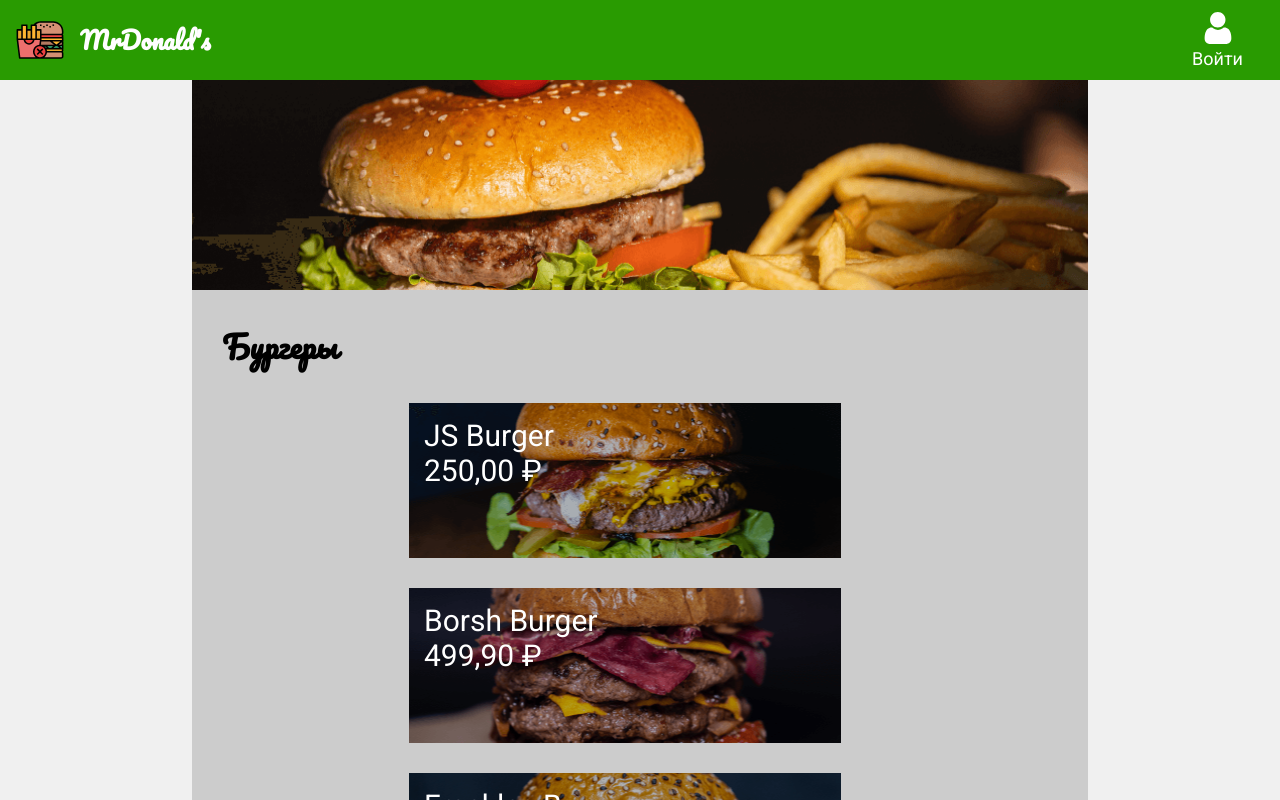
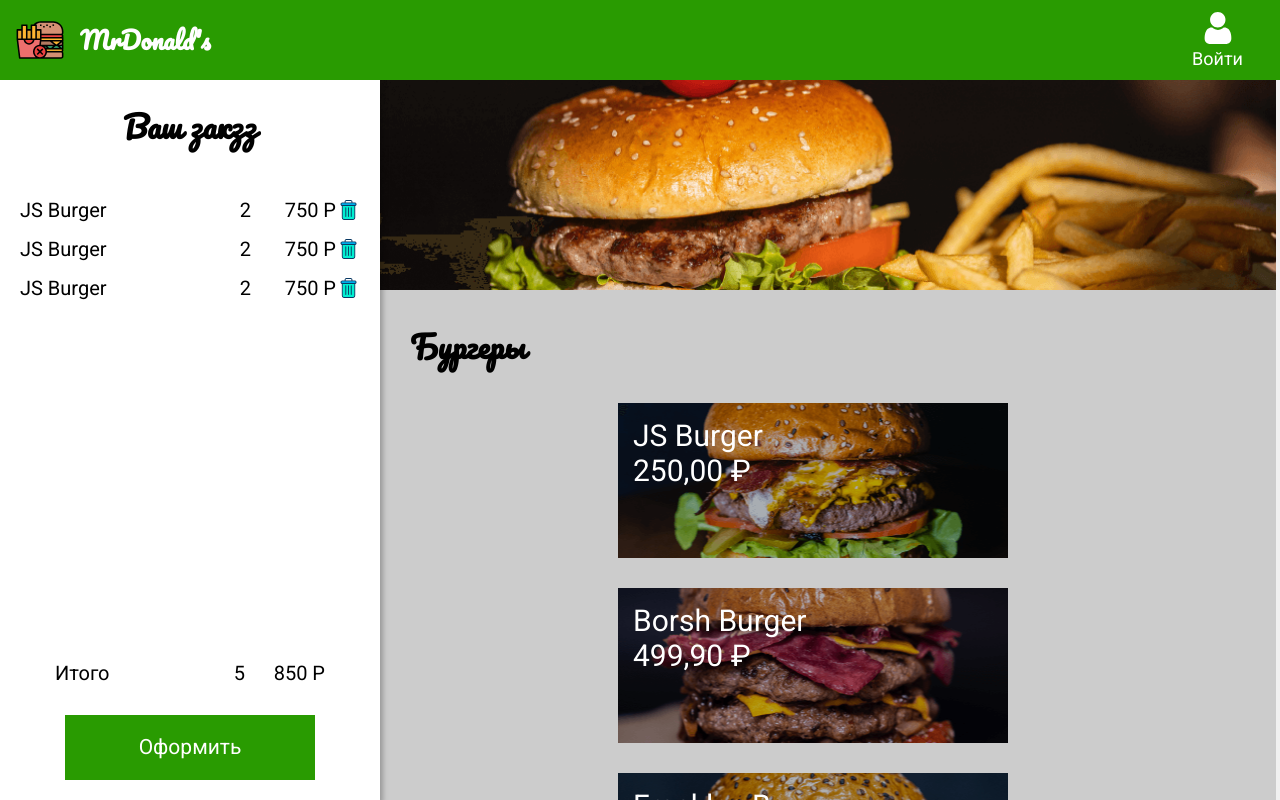
Before and after one commit to VitaliySkorickiy/mr_donalds, a React (Create React App) app: page / in a window 1280 px wide. Shown: the top 800 px of the page. Built offline with nearby package versions, Linux system fonts and the light colour scheme.

Commit message:
список покупок

```diff
--- a/src/App.js
+++ b/src/App.js
@@ -4,6 +4,7 @@
 import { Menu } from './components/Menu';
 import { GlobalStyle } from './components/GlobalStyle';
 import { ModalItem } from './components/ModalItem';
+import { Order } from './components/Order';
 
 
 
@@ -15,6 +16,7 @@
     <>
       <GlobalStyle />
       <NavBar />
+      <Order />
       <Menu setOpenItem={setOpenItem} />
       <ModalItem
         openItem={openItem}
--- a/src/components/Button.js
+++ /dev/null
@@ -1,17 +0,0 @@
-import styled from 'styled-components';
-
-
-export const Button = styled.button`
-
-  position: absolute;
-  width: 250px;
-  height: 65px;
-  left: 175px;
-  top: 492px;
-
-  background: #299B01;
-  font-family: Roboto;
-  font-size: 21px;
-  line-height: 25px;
-  color: #FFFFFF;
-`;
--- /dev/null
+++ b/src/components/ButtonCheckout.js
@@ -0,0 +1,26 @@
+import styled from 'styled-components';
+
+
+export const ButtonCheckout = styled.button`
+
+  width: 250px;
+  height: 65px;
+  display: block;
+
+  margin: 0 auto;
+
+  background-color: #299B01;
+  font-family: Roboto;
+  font-size: 21px;
+  line-height: 25px;
+  color: #FFFFFF;
+  border-color: transparent;
+  transition-property: color, background-color, border-color;
+  transition-duration: .3s;
+
+  &:hover{
+    border-color: #299B01;
+    background-color: #fff;
+    color: #299B01;
+  }
+`;
--- a/src/components/ListItem.js
+++ b/src/components/ListItem.js
@@ -9,7 +9,7 @@
 
 const Item = styled.li`
   position: relative;
-  width: 432px;
+  width: 390px;
   height: 155px;
   background-image: ${({ img }) => `url(${img})`};
   background-position: center;
@@ -54,6 +54,7 @@
         key={item.id}
         img={item.img}
         onClick={() => setOpenItem(item)}>
+
         <p>{item.name}</p>
         <p>{item.price.toLocaleString('ru-RU',
           { style: 'currency', currency: 'RUB' })}</p>
--- a/src/components/Menu.js
+++ b/src/components/Menu.js
@@ -6,7 +6,8 @@
 const MenuStyled = styled.main`
   background-color: #ccc;
   width: 70%;
-  margin: 80px auto;
+  margin-top: 80px ;
+  margin-left: 380px;
 `
 
 const SectionMenu = styled.section`
--- a/src/components/ModalItem.js
+++ b/src/components/ModalItem.js
@@ -1,5 +1,5 @@
 import styled from 'styled-components';
-import { Button } from './Button';
+import { ButtonCheckout } from './ButtonCheckout';
 
 const Overlay = styled.div`
   position: fixed;
@@ -15,7 +15,6 @@
 `;
 
 const Modal = styled.div`
-position: relative;
   background-color: #fff;
   width: 600px;
   height: 600px;
@@ -26,14 +25,21 @@
   background-image: url(${({ img }) => img});
   background-size: cover;
   background-position: center;
-  margin-bottom: 20x;
 `;
 
-const ModalName = styled.div`
+const Content = styled.section`
+  display: flex;
+  flex-direction: column;
+  justify-content: space-between;
+  padding: 20px 30px;
+  height: calc(100% - 200px);
+`;
+
+
+const HeaderContent = styled.div`
   display: flex;
   justify-content: space-between;
-  padding: 20px 30px;
-  font-family: Pacifico;
+  font-family: Pacifico, cursive;
   font-size: 30px;
 `;
 
@@ -56,15 +62,16 @@
 
         <Banner img={openItem.img} />
 
-        <ModalName>
-          <div>{openItem.name}</div>
-          <div>{openItem.price.toLocaleString('ru-RU',
-            { style: 'currency', currency: 'RUB' })}</div>
-        </ModalName>
-
-        <Button>
-          <p>Добавить</p>
-        </Button>
+        <Content>
+          <HeaderContent>
+            <div>{openItem.name}</div>
+            <div>{openItem.price.toLocaleString('ru-RU',
+              { style: 'currency', currency: 'RUB' })}</div>
+          </HeaderContent>
+          <ButtonCheckout>
+            <p>Добавить</p>
+          </ButtonCheckout>
+        </Content>
 
       </Modal>
     </Overlay>
--- /dev/null
+++ b/src/components/Order.js
@@ -0,0 +1,65 @@
+import styled from 'styled-components';
+import { ButtonCheckout } from './ButtonCheckout';
+import { OrderListItem } from './OrderListItem';
+
+const OrderStyled = styled.section`
+display: flex;
+flex-direction: column;
+position: fixed;
+top: 80px;
+left: 0;
+background: #fff;
+min-width: 380px;
+height: calc(100% - 80px);
+box-shadow: 3px 4px 5px rgba(0,0,0, .25);
+padding: 20px;
+`;
+
+const OrderTitle = styled.h2`
+  text-align: center;
+  margin-bottom: 30px;
+
+`;
+
+const OrderContent = styled.div`
+  flex-grow: 1;
+`;
+
+const OrderList = styled.ul`
+
+`;
+
+const Total = styled.div`
+  display: flex;
+  margin: 0 35px 30px;
+    & span:first-child {
+      flex-grow: 1;
+    }
+`;
+
+const TotalPrice = styled.span`
+    text-align: right;
+    min-width: 60px;
+    margin-left: 20px;
+`;
+
+export const Order = () => {
+  return (
+    <OrderStyled>
+      <OrderTitle>Ваш закзз</OrderTitle>
+      <OrderContent>
+        <OrderList>
+          <OrderListItem />
+          <OrderListItem />
+          <OrderListItem />
+        </OrderList>
+      </OrderContent>
+      <Total>
+        <span>Итого</span>
+        <span>5</span>
+        <TotalPrice>850 P</TotalPrice>
+      </Total>
+      <ButtonCheckout>Оформить</ButtonCheckout>
+    </OrderStyled>
+  )
+}
--- /dev/null
+++ b/src/components/OrderListItem.js
@@ -0,0 +1,41 @@
+import styled from 'styled-components';
+import trashImage from '../image/trash.svg';
+
+const OrderItemStyled = styled.li`
+  display: flex;
+  margin: 15px 0;
+
+`;
+
+const TrashButton = styled.button`
+  width: 24px;
+  height: 24px;
+  border-color: transparent;
+  background-color: transparent;
+  background-image: url(${trashImage});
+  background-position: center;
+  background-size: cover;
+  background-repeat: no-repeat;
+  cursor: pointer;
+`;
+
+const ItemName = styled.span`
+  flex-grow: 1;
+
+`;
+
+const ItemPrice = styled.span`
+  margin-left: 20px;
+  mask-repeat: 10px;
+  min-width: 65px;
+  text-align: right;
+`;
+
+export const OrderListItem = () => (
+  <OrderItemStyled>
+    <ItemName>JS Burger</ItemName>
+    <span>2</span>
+    <ItemPrice>750 P</ItemPrice>
+    <TrashButton />
+  </OrderItemStyled>
+);
```
Also changed, not shown: src/image/trash.svg (added).
